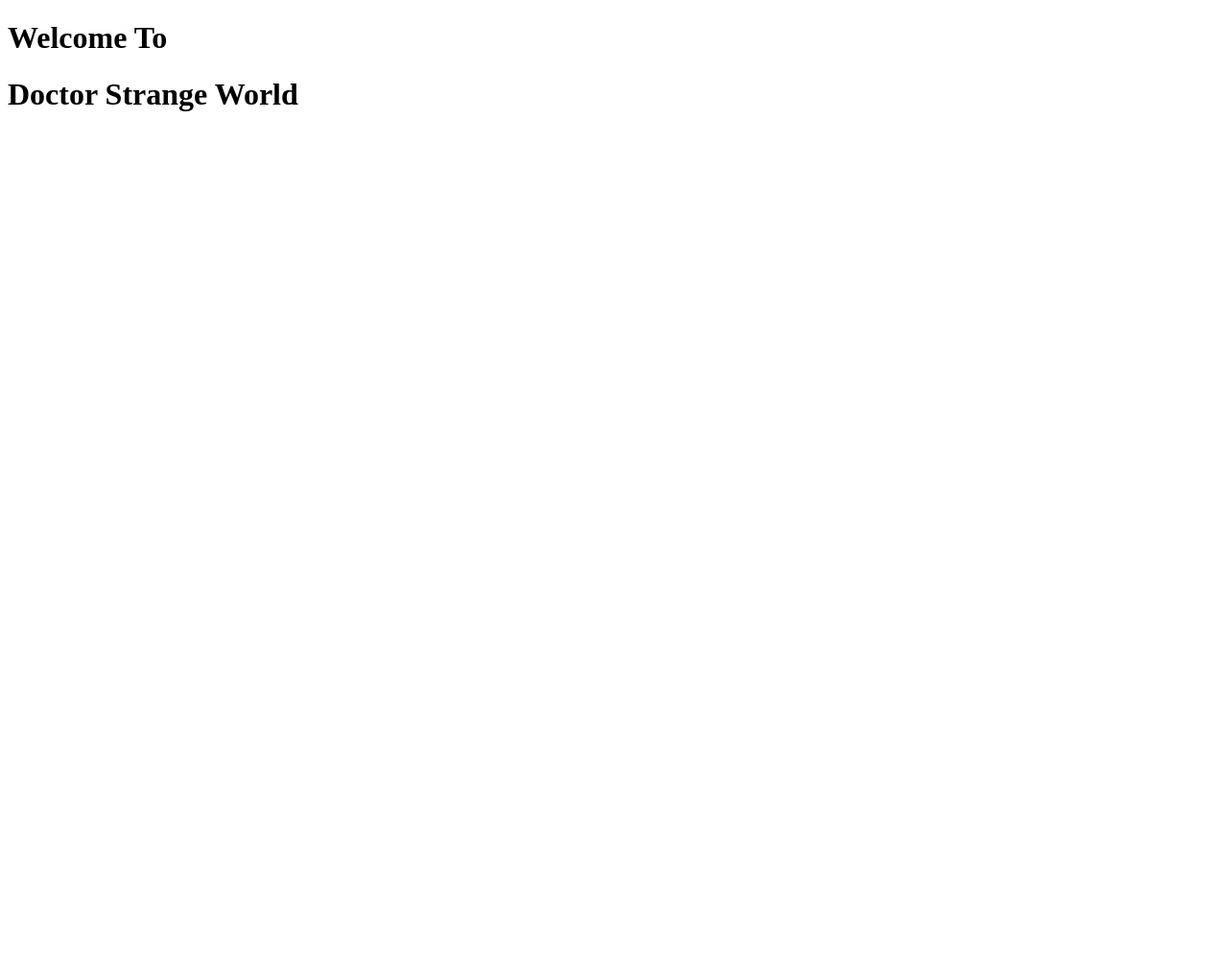
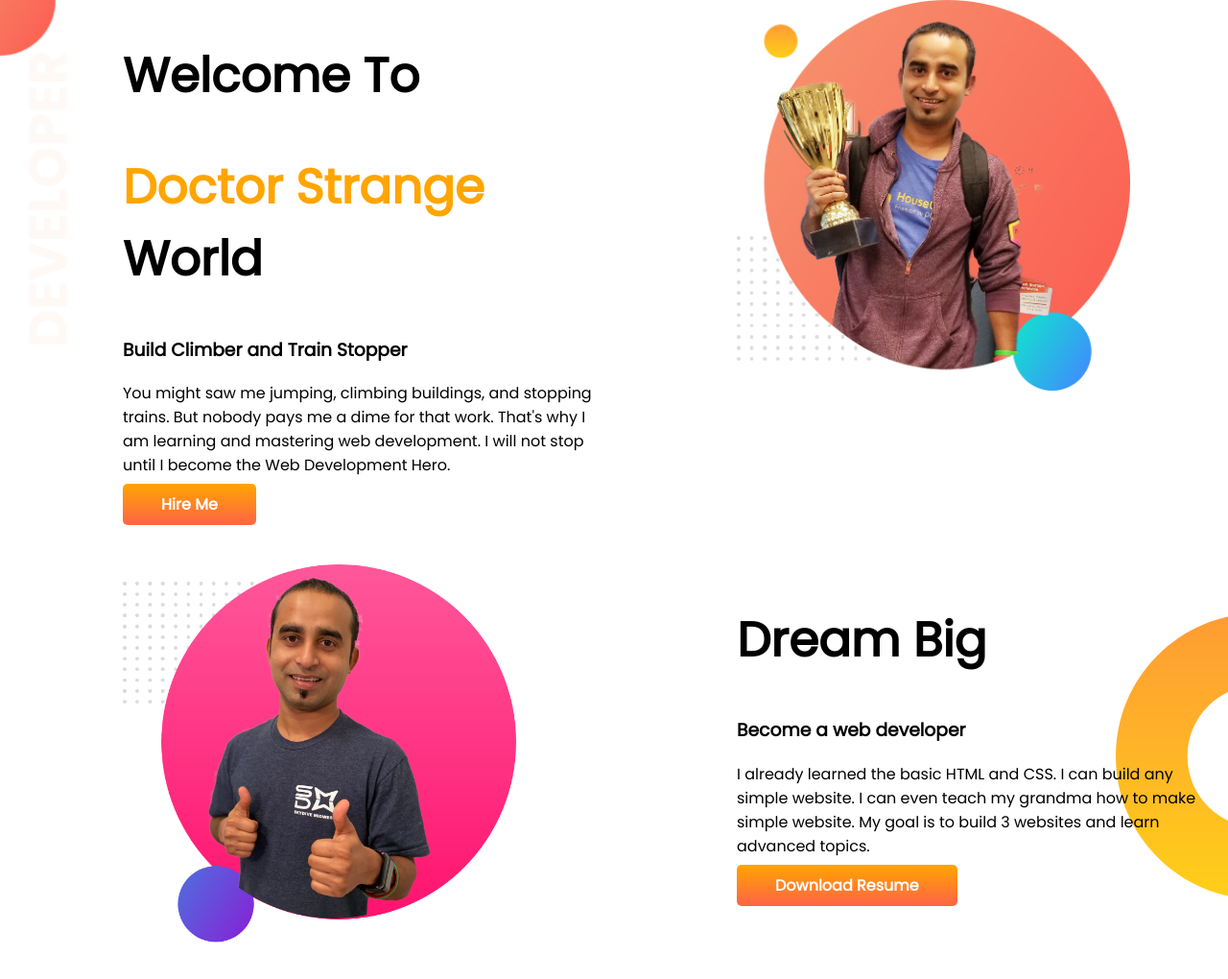
Before and after one commit to mamun102076/developer-portfolio, a plain HTML site: page index.html in a window 1280 px wide. Shown: the whole page at 96% size. Before the commit the page ends 800 px from the top, so only its background shows below. Drawn offline with Linux system fonts and the light colour scheme.

Commit message:
some line added

```diff
--- a/index.html
+++ b/index.html
@@ -4,11 +4,36 @@
     <meta charset="UTF-8">
     <meta http-equiv="X-UA-Compatible" content="IE=edge">
     <meta name="viewport" content="width=device-width, initial-scale=1.0">
+    <link rel="preconnect" href="https://fonts.googleapis.com">
+    <link rel="preconnect" href="https://fonts.gstatic.com" crossorigin>
+    <link href="https://fonts.googleapis.com/css2?family=Poppins&display=swap" rel="stylesheet">
     <title>Developer Portfolio</title>
     <link rel="stylesheet" href="style.css">
 </head>
 <body>
-    <h1>Welcome To</h1>
-    <h1>Doctor Strange World</h1>
+    <section class="top-banner">
+        <div class="half-width">
+            <h1>Welcome To</h1>
+            <h1><span class="orange-color">Doctor Strange</span> World</h1>
+            <h3>Build Climber and Train Stopper</h3>
+            <p>You might saw me jumping, climbing buildings, and stopping trains. But nobody pays me a dime for that work. That's why I am learning and mastering web development. I will not stop until I become the Web Development Hero.</p>
+            <a target="_blank" class="link-button" href="https://google.com">Hire Me</a>
+        </div>
+        <div class="half-width">
+            <img src="images/jhankar.png" alt="">
+        </div>
+    </section>
+
+    <section class="dream-big">
+        <div class="half-width">
+            <img src="images/jhankar2.png" alt="">
+        </div>
+        <div class="half-width">
+            <h1>Dream Big</h1>
+            <h3>Become a web developer</h3>
+            <p>I already learned the basic HTML and CSS. I can build any simple website. I can even teach my grandma how to make simple website. My goal is to build 3 websites and learn advanced topics.</p>
+            <a target="_blank" class="link-button" href="https://google.com">Download Resume</a>
+        </div>
+    </section>
 </body>
 </html>
--- a/style.css
+++ b/style.css
@@ -0,0 +1,38 @@
+body{
+    font-family: 'Poppins', sans-serif;
+    margin: 0;
+}
+h1{
+    font-size: 50px;
+}
+.orange-color{
+    color: orange;
+}
+section{
+    display: flex;
+    margin-bottom: 50px;
+}
+.half-width{
+    width: 50%;
+    padding-left: 10%;
+}
+.half-width img{
+    width: 80%;
+}
+.link-button{
+    text-decoration: none;
+    font-weight: 700;
+    background-image: linear-gradient(orange,tomato);
+    padding: 10px 40px;
+    color: white;
+    border-radius: 5px;
+}
+.top-banner{
+    background-image: url(images/top-banner.png);
+    background-repeat: no-repeat;
+}
+.dream-big{
+    background-image: url(images/dream-bg.png);
+    background-repeat: no-repeat;
+    background-position: right;
+}
```
